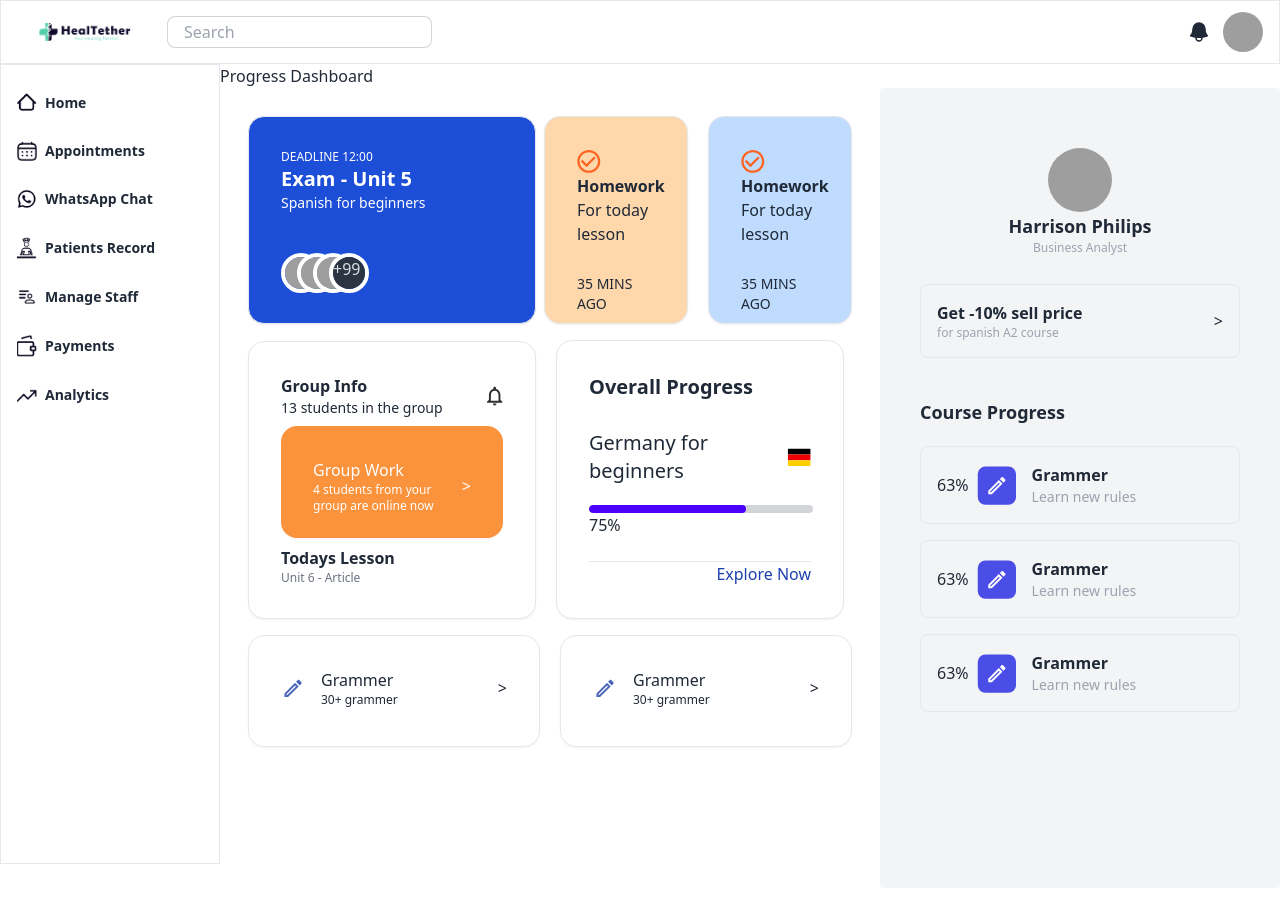
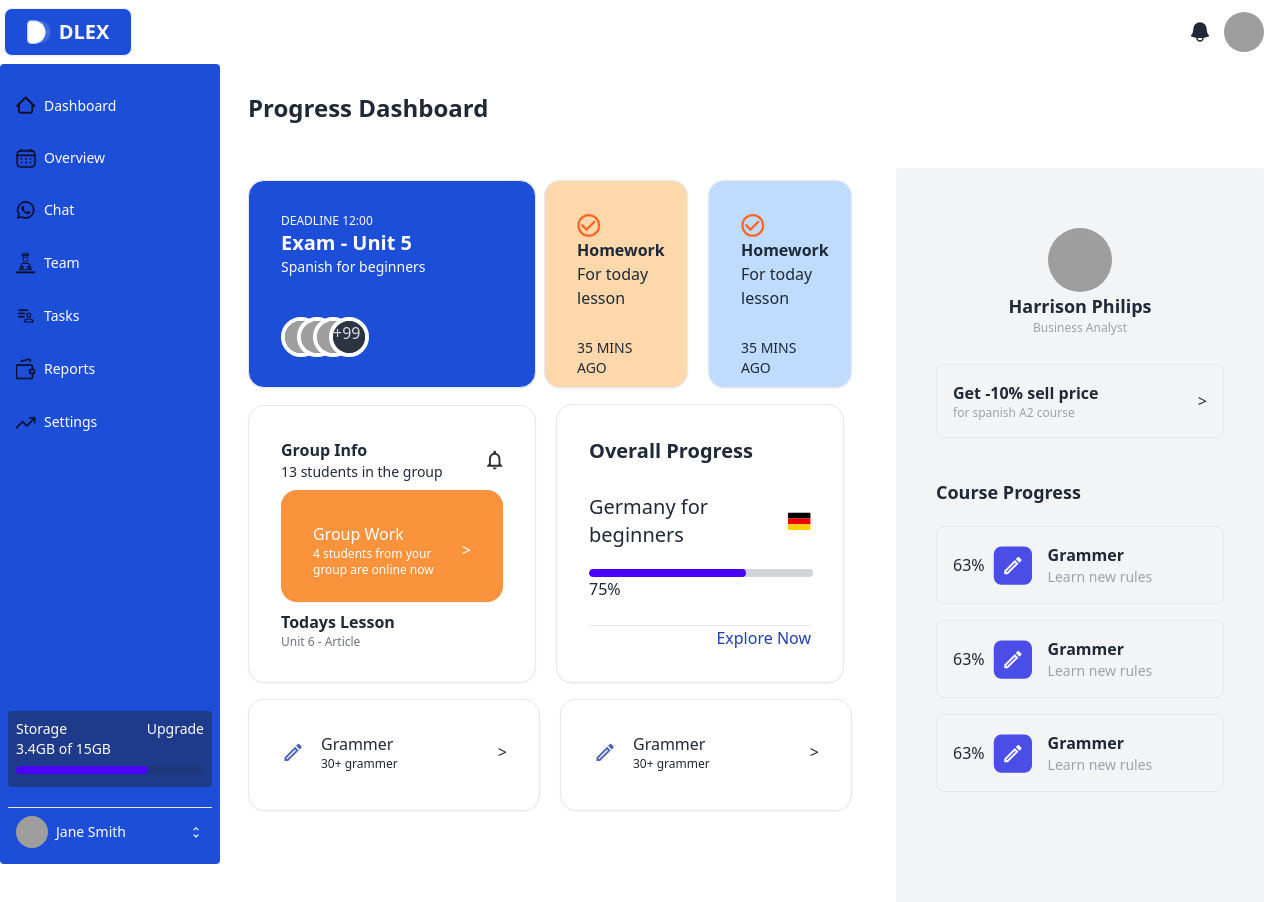
Before and after one commit to Saiyan619/technical-task-frontend, a React (Vite) app: page / in a window 1280 px wide. Shown: the top 902 px of the page. Built offline with nearby package versions, Linux system fonts and the light colour scheme; grey boxes are pictures that could not be loaded.

Commit message:
rebuilding dashboard

```diff
--- a/src/NavBar.jsx
+++ b/src/NavBar.jsx
@@ -3,7 +3,7 @@ import React from "react";
 const NavBar = () => {
   return (
     <div>
-      <div className="navbar bg-base-100 border p-1 flex justify-between items-center">
+      <div className="navbar bg-base-100 p-1 flex justify-between items-center">
         <div className="">
           <label
             htmlFor="my-drawer-2"
@@ -22,17 +22,12 @@ const NavBar = () => {
               />
             </svg>
           </label>
-          <a className="btn btn-ghost text-xl">
-            <img src="./logo (1).png" className="w-32" alt="" />
+          <a className="btn text-xl text-white bg-blue-700 w-32">
+            <img src="./Group 1010.png" className="w-6" alt="" />
+            <span>DLEX</span>
           </a>
 
-          <div className="form-control">
-            <input
-              type="text"
-              placeholder="Search"
-              className="hidden md:block input input-bordered w-24 h-8 md:w-auto"
-            />
-          </div>
+
         </div>
 
         <div className="flex-none gap-2">
@@ -76,7 +71,6 @@ const NavBar = () => {
                   <span className="badge">New</span>
                 </a>
               </li>
-              home
               <li>
                 <a>Settings</a>
               </li>
--- a/src/pages/Page.jsx
+++ b/src/pages/Page.jsx
@@ -3,18 +3,18 @@ import React from "react";
 import { Link, Outlet } from "react-router-dom";
 
 const NavigationLinks = [
-  { title: "Home", linkTo: "/", image: "./icon_home.png" },
-  { title: "Appointments", linkTo: "/appointments", image: "./Group.png" },
-  { title: "WhatsApp Chat", linkTo: "/", image: "./ion_logo-whatsapp.png" },
-  { title: "Patients Record", linkTo: "/", image: "./Component 5.png" },
-  { title: "Manage Staff", linkTo: "/", image: "./Component 3.png" },
-  { title: "Payments", linkTo: "/", image: "./Component 2.png" },
-  { title: "Analytics", linkTo: "/", image: "./trending-up.png" },
+  { title: "Dashboard", linkTo: "/", image: "./icon_home.png" },
+  { title: "Overview", linkTo: "/appointments", image: "./Group.png" },
+  { title: "Chat", linkTo: "/", image: "./ion_logo-whatsapp.png" },
+  { title: "Team", linkTo: "/", image: "./Component 5.png" },
+  { title: "Tasks", linkTo: "/", image: "./Component 3.png" },
+  { title: "Reports", linkTo: "/", image: "./Component 2.png" },
+  { title: "Settings", linkTo: "/", image: "./trending-up.png" },
 ];
 
 const Page = () => {
   return (
-    <div>
+    <div className="">
       <div className="drawer lg:drawer-open">
         <input id="my-drawer-2" type="checkbox" className="drawer-toggle" />
         <div className="drawer-content">
@@ -27,14 +27,15 @@ const Page = () => {
             aria-label="close sidebar"
             className="drawer-overlay"
           ></label>
-          <ul className="menu text-base-content h-full bg-white border w-[220px] md:w-[220px]  font-bold">
+          <ul className="rounded menu flex flex-col justify-between h-full text-white bg-blue-700 w-[220px] md:w-[220px] ">
             {/* Sidebar content here */}
 
-            {NavigationLinks.map((item) => {
+            <div>
+      {NavigationLinks.map((item) => {
               return (
                 <Link className="mt-3" to={item.linkTo}>
                   <li className="">
-                    <div className="flex items-center p-2 flex-row">
+                    <div className="flex items-center p-2 flex-row mt-4">
                       <img className="w-5" src={item.image} alt="" />
 
                       <span>{item.title}</span>
@@ -43,6 +44,41 @@ const Page = () => {
                 </Link>
               );
             })}
+            </div>
+
+            <div>
+            <div className="bg-blue-900 p-2 rounded">
+
+<div className="flex justify-between">
+  <span>Storage</span>
+  <span>Upgrade</span>
+</div>
+
+<div >
+<span>3.4GB of 15GB</span>
+  <progress className="progress progress-primary w-full" value="70" max="100"></progress>
+</div>
+</div>
+
+              <div className="p-2 flex items-center justify-between gap-3 mt-5 border-t">
+              <div className="avatar flex items-center gap-2">
+  <div className="w-8 rounded-full">
+    <img
+      src="https://img.daisyui.com/images/stock/photo-1534528741775-53994a69daeb.webp"
+      alt="Tailwind-CSS-Avatar-component" />
+                  </div>
+                  <span>Jane Smith</span>
+
+</div>
+
+                <div>
+
+<img src="./unfold_more.svg" alt="icon" />
+            </div>
+
+              </div>
+
+           </div>
           </ul>
         </div>
       </div>
--- a/src/pages/home/Home.jsx
+++ b/src/pages/home/Home.jsx
@@ -5,9 +5,9 @@ import AvatarGroup from "./Components/AvatarGroup";
 const Home = () => {
   return (
     <div className="w-full">
-   <h1>Progress Dashboard</h1>
+   <h1 className="lg:p-7 p-7 text-2xl font-bold">Progress Dashboard</h1>
 
-      <div className="flex flex-col-reverse lg:flex-row">
+      <div className=" flex flex-col-reverse lg:flex-row">
 
         <div className="flex flex-col p-2 lg:p-7 gap-4">
 
@@ -173,7 +173,7 @@ const Home = () => {
         </div>
 
 
-        <div className="w-full">
+        <div className="w-full p-4">
           <UserProfile />
         </div>
 </div>
```
Also changed, not shown: public/Group 1010.png (added), public/unfold_more.svg (added).
